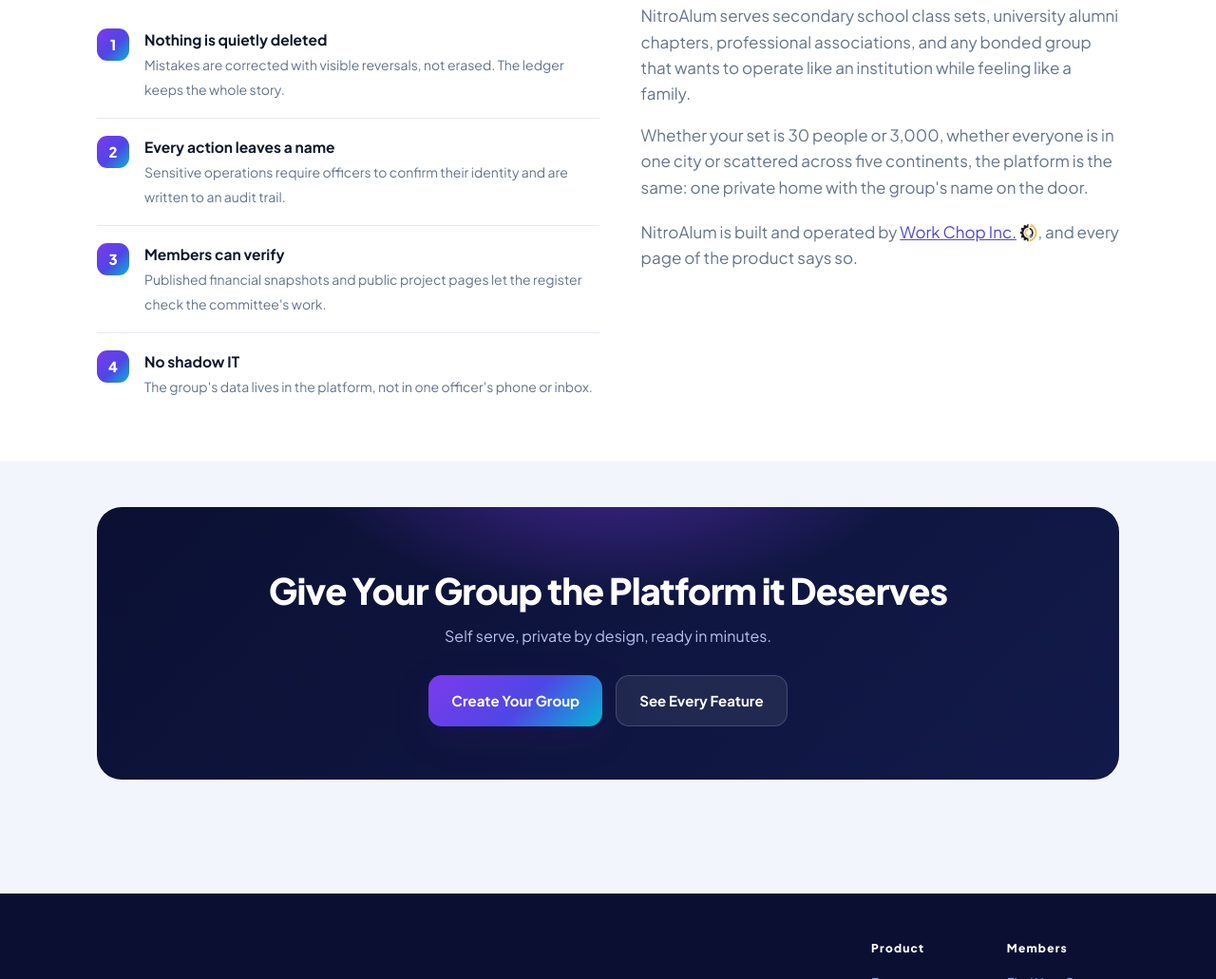
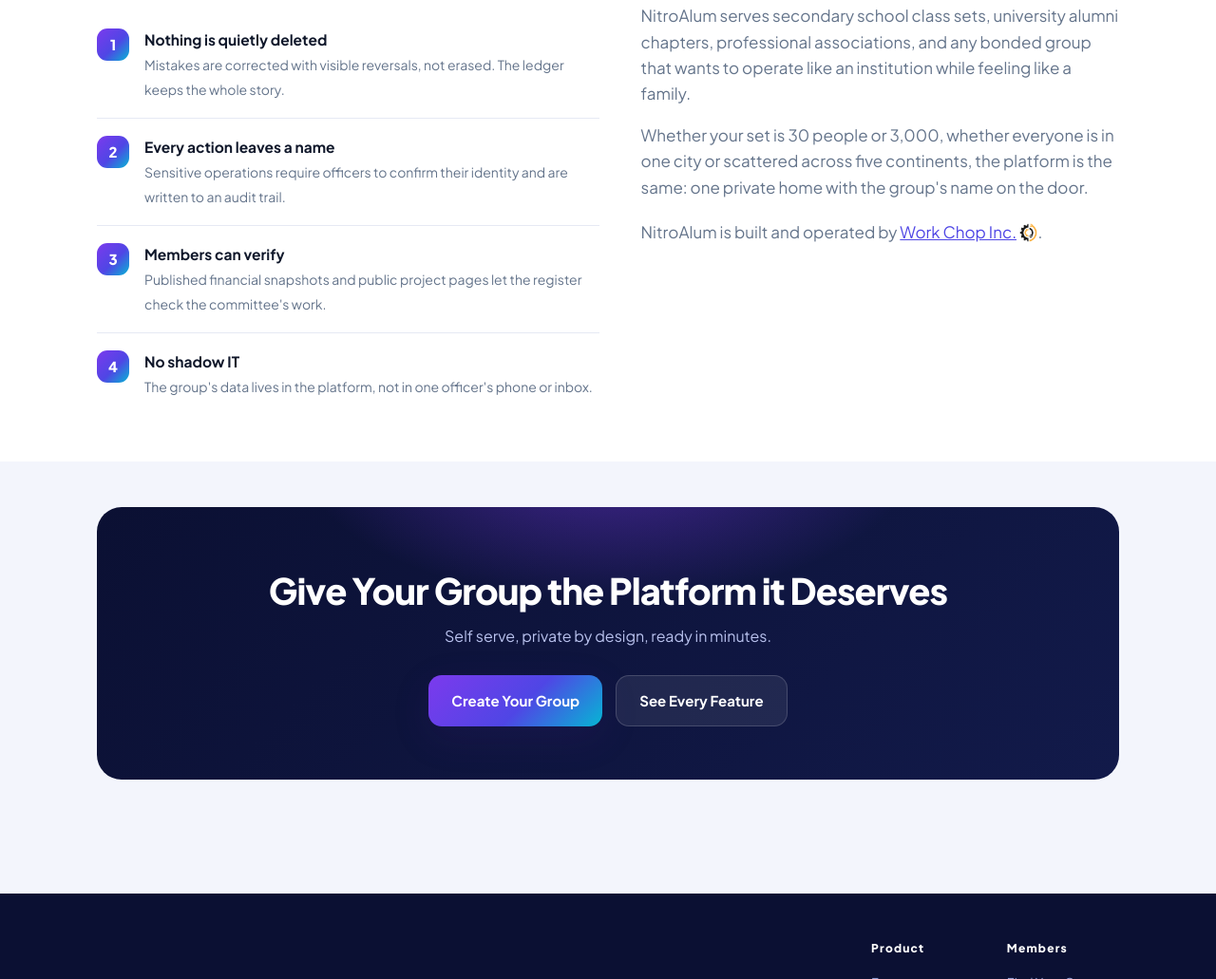
Before and after one commit to ydar996/nitroalum-home, a plain HTML site: page about.html in a window 1280 px wide. Shown: the part 1180-2211 px from the top of the page at 95% size. Drawn offline with Linux system fonts and the light colour scheme.

Commit message:
Trim the Work Chop credit sentence on About

```diff
--- a/about.html
+++ b/about.html
@@ -93,7 +93,7 @@
         <h2>Classes, Sets, and Associations</h2>
         <p class="lede">NitroAlum serves secondary school class sets, university alumni chapters, professional associations, and any bonded group that wants to operate like an institution while feeling like a family.</p>
         <p class="lede">Whether your set is 30 people or 3,000, whether everyone is in one city or scattered across five continents, the platform is the same: one private home with the group's name on the door.</p>
-        <p class="lede" style="margin-top:20px">NitroAlum is built and operated by <a href="https://www.eworkchop.com" rel="noopener">Work Chop Inc.</a> <img src="brand/workchop-mark.png" alt="" class="inline-mark">, and every page of the product says so.</p>
+        <p class="lede" style="margin-top:20px">NitroAlum is built and operated by <a href="https://www.eworkchop.com" rel="noopener">Work Chop Inc.</a> <img src="brand/workchop-mark.png" alt="" class="inline-mark">.</p>
       </div>
     </div>
   </div>
```
